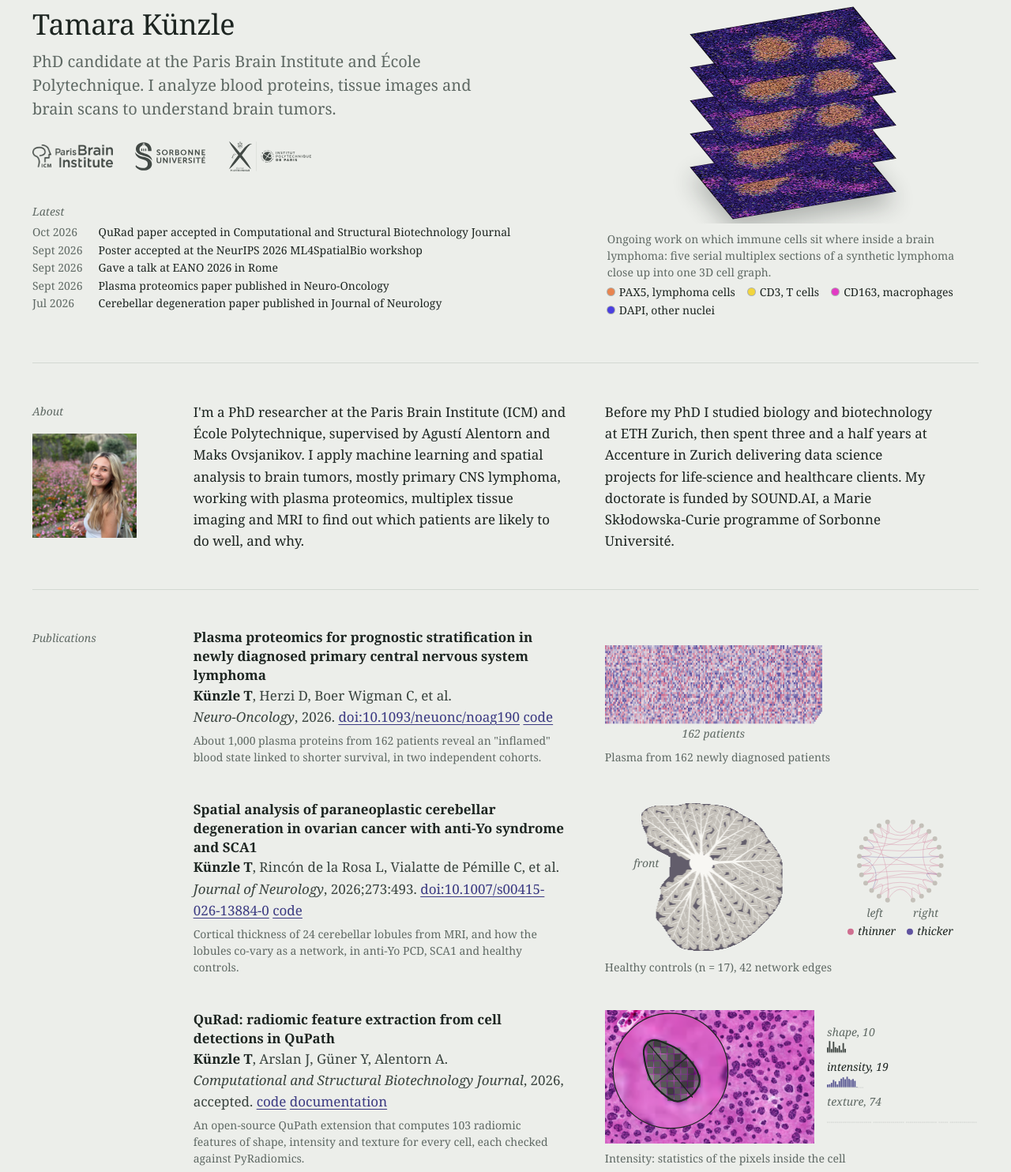
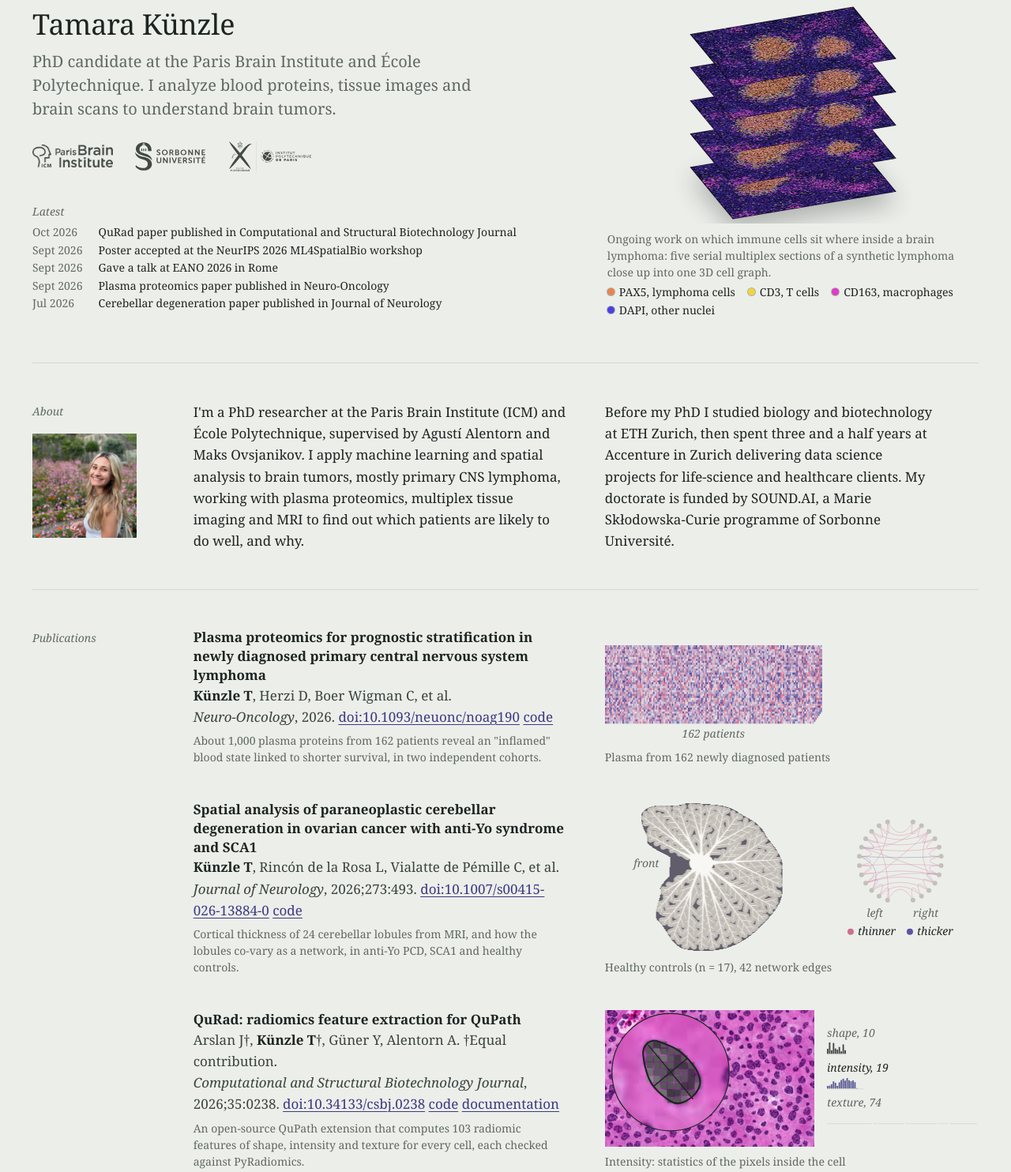
Before and after one commit to tamelenak/tamelenak.github.io, an Astro site: page / in a window 1280 px wide. Shown: the part 81-1565 px from the top of the page at 79% size. Built offline with nearby package versions, Linux system fonts and the light colour scheme; Astro itself is replaced by a stand-in of ours; animation ran at ten frames a second; a web font is replaced by a local one.

Commit message:
QuRad published in CSBJ: citation, DOI and Latest
Title, author order and volume as published (Comput Struct Biotechnol J
2026;35:Article 0238, doi:10.34133/csbj.0238, online 19 Oct 2026). Arslan and
Künzle contributed equally, marked with a dagger. The paper now also appears in
the structured data, since it has a DOI.

Co-Authored-By: Claude Opus 5.5 <noreply@anthropic.com>

```diff
--- a/public/llms.txt
+++ b/public/llms.txt
@@ -11,7 +11,7 @@
 
 - Plasma proteomics for prognostic stratification in newly diagnosed primary central nervous system lymphoma. Neuro-Oncology, 2026. https://doi.org/10.1093/neuonc/noag190
 - Spatial analysis of paraneoplastic cerebellar degeneration in ovarian cancer with anti-Yo syndrome and SCA1. Journal of Neurology, 2026;273:493. https://doi.org/10.1007/s00415-026-13884-0
-- QuRad: radiomic feature extraction from cell detections in QuPath. Computational and Structural Biotechnology Journal, 2026, accepted.
+- QuRad: radiomics feature extraction for QuPath. Computational and Structural Biotechnology Journal, 2026;35:0238 (joint first author). https://doi.org/10.34133/csbj.0238
 
 ## Software
 
--- a/public/sitemap.xml
+++ b/public/sitemap.xml
@@ -2,6 +2,6 @@
 <urlset xmlns="http://www.sitemaps.org/schemas/sitemap/0.9">
   <url>
     <loc>https://tamelenak.github.io/</loc>
-    <lastmod>2026-10-04</lastmod>
+    <lastmod>2026-11-19</lastmod>
   </url>
 </urlset>
--- a/src/data/site.ts
+++ b/src/data/site.ts
@@ -40,8 +40,8 @@ export const firstAuthor: Publication[] = [
     links: [{ label: 'Code', href: 'https://github.com/tamelenak/pcd-spatial-analysis' }], fig: 'cerebellum',
   },
   {
-    title: 'QuRad: radiomic feature extraction from cell detections in QuPath',
-    authors: 'Künzle T, Arslan J, Güner Y, Alentorn A.', venue: 'Computational and Structural Biotechnology Journal', year: '2026', note: 'accepted',
+    title: 'QuRad: radiomics feature extraction for QuPath',
+    authors: 'Arslan J†, Künzle T†, Güner Y, Alentorn A. †Equal contribution.', venue: 'Computational and Structural Biotechnology Journal', year: '2026', note: '35:0238', doi: '10.34133/csbj.0238',
     summary: 'An open-source QuPath extension that computes 103 radiomic features of shape, intensity and texture for every cell, each checked against PyRadiomics.',
     links: [{ label: 'Code', href: 'https://github.com/institutducerveau/QuRad' }, { label: 'Documentation', href: 'https://institutducerveau.github.io/QuRad/' }], fig: 'qurad',
   },
@@ -93,7 +93,7 @@ export const ongoing = {
 };
 
 export const latest = [
-  { date: 'Oct 2026', text: 'QuRad paper accepted in Computational and Structural Biotechnology Journal' },
+  { date: 'Oct 2026', text: 'QuRad paper published in Computational and Structural Biotechnology Journal' },
   { date: 'Sept 2026', text: 'Poster accepted at the NeurIPS 2026 ML4SpatialBio workshop' },
   { date: 'Sept 2026', text: 'Gave a talk at EANO 2026 in Rome' },
   { date: 'Sept 2026', text: 'Plasma proteomics paper published in Neuro-Oncology' },
--- a/src/layouts/Base.astro
+++ b/src/layouts/Base.astro
@@ -17,7 +17,7 @@ const photo = await getImage({ src: portrait, width: 600, format: 'jpg' });
 // One linked graph: the website, the profile page, the person, and her first-author work.
 const papers = firstAuthor.filter((r) => r.doi);
 const zenodo = software.qurad.links.find((l) => l.label === 'Zenodo')!.href, repo = software.qurad.links.find((l) => l.label === 'GitHub')!.href;
-const published: Record<string, string> = { '10.1093/neuonc/noag190': '2026-09-23', '10.1007/s00415-026-13884-0': '2026-07-27' };
+const published: Record<string, string> = { '10.1093/neuonc/noag190': '2026-09-23', '10.1007/s00415-026-13884-0': '2026-07-27', '10.34133/csbj.0238': '2026-10-19' };
 const graph = {
   '@context': 'https://schema.org',
   '@graph': [
```
